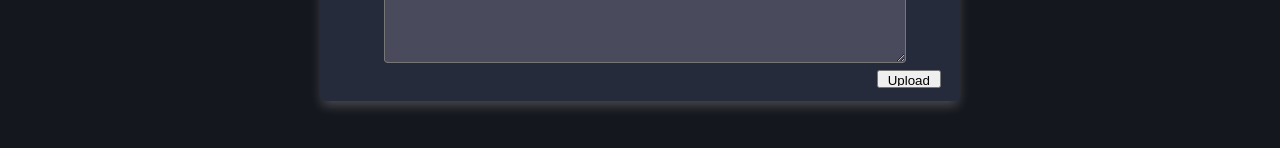
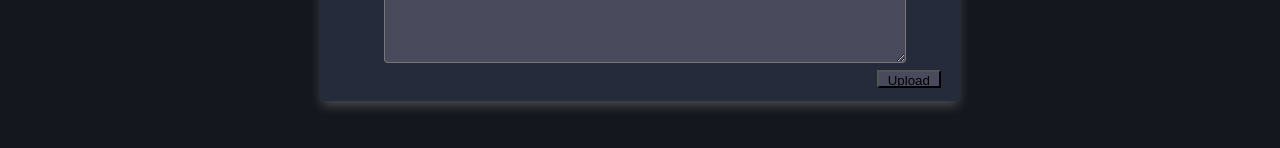
Before and after one commit to nwillis8724/phase-2-final-project, a React (Create React App) app: page /uploadform in a window 1280 px wide. Shown: the part 466-614 px from the top of the page. Built offline with nearby package versions, Linux system fonts and the light colour scheme; no server answers.

Commit message:
styling for upload

```diff
--- a/src/App.css
+++ b/src/App.css
@@ -139,6 +139,7 @@ p{
   right: 3%;
   width: 10%;
   height: 4%;
+  background-color: rgb(73, 75, 92);
 }
 
 #login_form{
```
